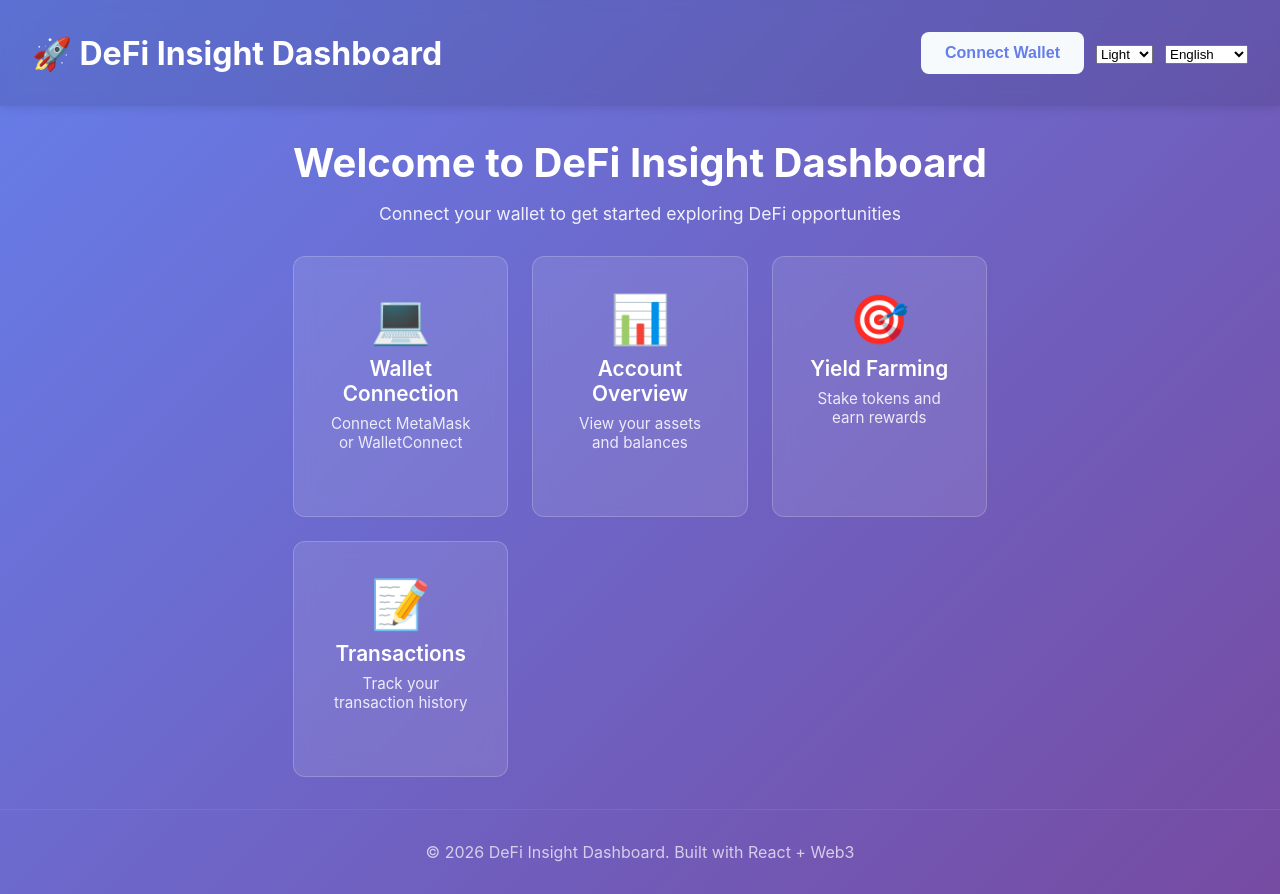
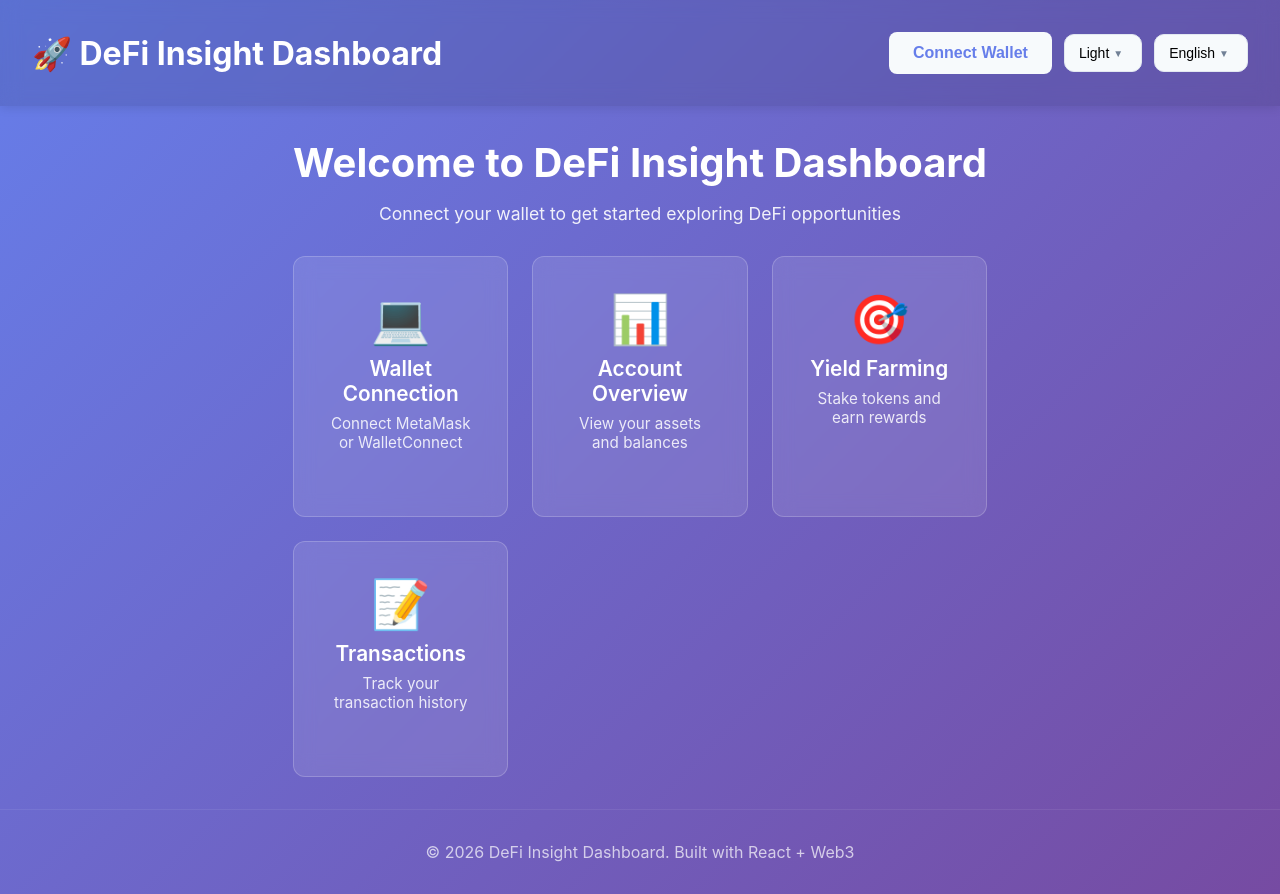
Before and after one commit to Aleksei-file/vibe_agent_web3_1, a React (Vite) app: page / in a window 1280 px wide. Built offline with nearby package versions, Linux system fonts and the light colour scheme.

Commit message:
Common dropdown component created. Implemented as language and theme selector.

```diff
--- a/src/components/LanguageToggle.tsx
+++ b/src/components/LanguageToggle.tsx
@@ -1,28 +1,29 @@
-import React from 'react';
 import { useTranslation } from 'react-i18next';
+import type { IDropdownItem } from './ui/DropdownSelector';
+import DropdownSelector from './ui/DropdownSelector';
 
 type Language = 'en' | 'pt' | 'ru';
 
+const LANGUAGES: IDropdownItem<Language>[] = [
+  { value: 'en', label: 'English' },
+  { value: 'pt', label: 'Português' },
+  { value: 'ru', label: 'Русский' },
+];
+
 const LanguageToggle = (): JSX.Element => {
   const { t, i18n } = useTranslation();
-  const changeLanguage = (lngType: Language) => {
+  const changeLanguage = (lngType: Language): void => {
     i18n.changeLanguage(lngType);
   };
+
   return (
-    <div className="language-toggle">
-      <select
-        name="language"
-        value={i18n.language}
-        onChange={(e: React.ChangeEvent<HTMLSelectElement>): void =>
-          changeLanguage(e.target.value as Language)
-        }
-        aria-label={t('select_language')}
-      >
-        <option value="en">English</option>
-        <option value="pt">Português</option>
-        <option value="ru">Русский</option>
-      </select>
-    </div>
+    <DropdownSelector
+      className="language-toggle"
+      options={LANGUAGES}
+      title={t('select_language')}
+      value={i18n.language as Language}
+      onChange={changeLanguage}
+    />
   );
 };
 
--- a/src/components/ThemeToggle.tsx
+++ b/src/components/ThemeToggle.tsx
@@ -1,26 +1,30 @@
-import React from 'react';
+import { useTranslation } from 'react-i18next';
+import { useMemo } from 'react';
 import { useTheme } from '../hooks/useTheme';
 import type { Theme } from '../types';
-import { useTranslation } from 'react-i18next';
+import type { IDropdownItem } from './ui/DropdownSelector';
+import DropdownSelector from './ui/DropdownSelector';
 
 const ThemeToggle = (): JSX.Element => {
   const { theme, setTheme } = useTheme();
   const { t } = useTranslation();
+  const themes: IDropdownItem<Theme>[] = useMemo(
+    (): IDropdownItem<Theme>[] => [
+      { value: 'light', label: t('theme_light') },
+      { value: 'dark', label: t('theme_dark') },
+      { value: 'sepia', label: t('theme_sepia') },
+    ],
+    [t]
+  );
 
   return (
-    <div className="theme-toggle">
-      <select
-        value={theme}
-        onChange={(e: React.ChangeEvent<HTMLSelectElement>): void =>
-          setTheme(e.target.value as Theme)
-        }
-        aria-label="Select theme"
-      >
-        <option value="light">{t('theme_light', 'Light')}</option>
-        <option value="dark">{t('theme_dark', 'Dark')}</option>
-        <option value="sepia">{t('theme_sepia', 'Sepia')}</option>
-      </select>
-    </div>
+    <DropdownSelector
+      className="theme-toggle"
+      options={themes}
+      title={t('theme_select')}
+      value={theme}
+      onChange={setTheme}
+    />
   );
 };
 
--- /dev/null
+++ b/src/components/ui/DropdownSelector.module.less
@@ -0,0 +1,97 @@
+@import '../../styles/variables.less';
+
+.container {
+  position: relative;
+  width: fit-content;
+  font-family: sans-serif;
+}
+
+.trigger {
+  width: 100%;
+  display: flex;
+  align-items: center;
+  justify-content: space-between;
+  padding: 10px 14px;
+  background: var(--contrast-bg-color);
+  border: 1px solid var(--border-color);
+  border-radius: 10px;
+  cursor: pointer;
+  transition: all 0.2s;
+  font-size: 14px;
+}
+
+.trigger:hover {
+  border-color: var(--primary-bg-color);
+}
+
+.triggerActive {
+  border-color: var(--primary-bg-color);
+  box-shadow: 0 0 0 3px rgba(0, 0, 0, 0.1);
+}
+
+.content {
+  display: flex;
+  align-items: center;
+  gap: 8px;
+}
+
+.arrow {
+  font-size: 10px;
+  color: var(--text-secondary);
+  transition: transform 0.2s;
+  padding: 0 4px 0 4px;
+}
+
+.arrowUpside {
+  transform: rotate(180deg);
+}
+
+.dropdown {
+  position: absolute;
+  top: calc(100% + 8px);
+  left: 0;
+  right: 0;
+  background: var(--contrast-bg-color);
+  border: 1px solid var(--border-color);
+  border-radius: 10px;
+  box-shadow: 0 10px 15px -3px rgba(0, 0, 0, 0.1);
+  padding: 4px;
+  margin: 0;
+  list-style: none;
+  z-index: 50;
+  animation: fadeIn 0.15s ease-out;
+}
+
+.option {
+  width: 100%;
+  display: flex;
+  align-items: center;
+  gap: 8px;
+  padding: 8px 10px;
+  border: none;
+  border-radius: 6px;
+  cursor: pointer;
+  text-align: left;
+  font-size: 14px;
+  color: var(--text-secondary);
+}
+
+.option:hover {
+  background: var(--primary-color);
+}
+
+.optionSelected {
+  color: var(--primary-bg-color);
+  font-weight: 500;
+}
+
+@keyframes fadeIn {
+  from {
+    opacity: 0;
+    transform: translateY(-4px);
+  }
+  to {
+    opacity: 1;
+    transform: translateY(0);
+  }
+}
--- /dev/null
+++ b/src/components/ui/DropdownSelector.tsx
@@ -0,0 +1,82 @@
+import React, { useState, useRef, useEffect } from 'react';
+import s from './DropdownSelector.module.less';
+
+export interface IDropdownItem<T> {
+  value: T;
+  label: string;
+  icon?: React.ReactNode;
+}
+
+export interface IDropdownSelectorProps<T> {
+  options: IDropdownItem<T>[];
+  value: T;
+  onChange: (value: T) => void;
+  title?: string;
+  className?: string;
+}
+
+const DropdownSelector = <T extends string | number>({
+  options,
+  value,
+  onChange,
+  title,
+  className,
+}: IDropdownSelectorProps<T>): JSX.Element => {
+  const [isOpen, setIsOpen] = useState<boolean>(false);
+  const rootRef = useRef<HTMLDivElement>(null);
+  const selectedOption: IDropdownItem<T> | undefined = options.find(
+    (opt: IDropdownItem<T>): boolean => opt.value === value
+  );
+
+  const handleSelect = (val: T): void => {
+    onChange(val);
+    setIsOpen(false);
+  };
+
+  useEffect((): (() => void) => {
+    const handleClick = (e: MouseEvent): void => {
+      if (!rootRef.current?.contains(e.target as Node)) setIsOpen(false);
+    };
+    document.addEventListener('mousedown', handleClick);
+    return (): void => document.removeEventListener('mousedown', handleClick);
+  }, []);
+
+  return (
+    <div className={`${s.container} ${className}`} ref={rootRef} title={title}>
+      <button
+        type="button"
+        className={`${s.trigger} ${isOpen && s.triggerActive}`}
+        onClick={(): void => setIsOpen(!isOpen)}
+      >
+        <span className={s.content}>
+          {selectedOption?.icon && (
+            <span className={s.icon}>{selectedOption.icon}</span>
+          )}
+          {selectedOption?.label}
+        </span>
+        <span className={`${s.arrow} ${isOpen && s.arrowUpside}`}>▼</span>
+      </button>
+
+      {isOpen && (
+        <ul className={s.dropdown}>
+          {options.map(
+            (opt: IDropdownItem<T>): JSX.Element => (
+              <li key={opt.value}>
+                <button
+                  type="button"
+                  className={`${s.option} ${opt.value === value && s.optionSelected}`}
+                  onClick={(): void => handleSelect(opt.value)}
+                >
+                  {opt.icon && <span className={s.icon}>{opt.icon}</span>}
+                  {opt.label}
+                </button>
+              </li>
+            )
+          )}
+        </ul>
+      )}
+    </div>
+  );
+};
+
+export default DropdownSelector;
--- a/src/locales/en/translation.json
+++ b/src/locales/en/translation.json
@@ -38,5 +38,9 @@
     "transactions": "Transactions",
     "track_history": "Track your transaction history",
     "error_title": "Something went wrong",
-    "error_message": "We're sorry, an unexpected error occurred."
+    "error_message": "We're sorry, an unexpected error occurred.",
+    "theme_light": "Light",
+    "theme_dark": "Dark",
+    "theme_sepia": "Sepia",
+    "theme_select": "Select theme"
 }
--- a/src/locales/pt/translation.json
+++ b/src/locales/pt/translation.json
@@ -38,5 +38,9 @@
     "transactions": "Transações",
     "track_history": "Acompanhe seu histórico de transações",
     "error_title": "Algo deu errado",
-    "error_message": "Desculpe, ocorreu um erro inesperado."
+    "error_message": "Desculpe, ocorreu um erro inesperado.",
+    "theme_light": "Claro",
+    "theme_dark": "Escuro",
+    "theme_sepia": "Sépia",
+    "theme_select": "Selecionar tema"
 }
--- a/src/locales/ru/translation.json
+++ b/src/locales/ru/translation.json
@@ -38,5 +38,9 @@
     "transactions": "Транзакции",
     "track_history": "Отслеживайте историю транзакций",
     "error_title": "Что-то пошло не так",
-    "error_message": "Извините, произошла непредвиденная ошибка."
+    "error_message": "Извините, произошла непредвиденная ошибка.",
+    "theme_light": "Светлая",
+    "theme_dark": "Тёмная",
+    "theme_sepia": "Сепия",
+    "theme_select": "Выбрать тему"
 }
--- a/src/styles/variables.less
+++ b/src/styles/variables.less
@@ -12,7 +12,8 @@
   --bg-light-hovered: #ffffff;
   --scrollbar-bg-color: #f7fafc;
   --scrollbar-bg-color-hovered: #cbd5e0;
-  --connect-button-bg: var(--bg-light);
+  --contrast-bg-color: var(--bg-light);
+  --connect-button-bg: var(--contrast-bg-color);
 }
 
 [data-theme='dark'] {
@@ -29,7 +30,8 @@
   --bg-light-hovered: #0f1724;
   --scrollbar-bg-color: #0b1220;
   --scrollbar-bg-color-hovered: #1f2937;
-  --connect-button-bg: #f1f2f5;
+  --contrast-bg-color: #f1f2f5;
+  --connect-button-bg: var(--contrast-bg-color);
 }
 
 [data-theme='sepia'] {
@@ -46,5 +48,6 @@
   --bg-light-hovered: #efe6cf;
   --scrollbar-bg-color: #f4ecd8;
   --scrollbar-bg-color-hovered: #e0d0b6;
-  --connect-button-bg: var(--bg-light);
+  --contrast-bg-color: var(--bg-light);
+  --connect-button-bg: var(--contrast-bg-color);
 }
```
